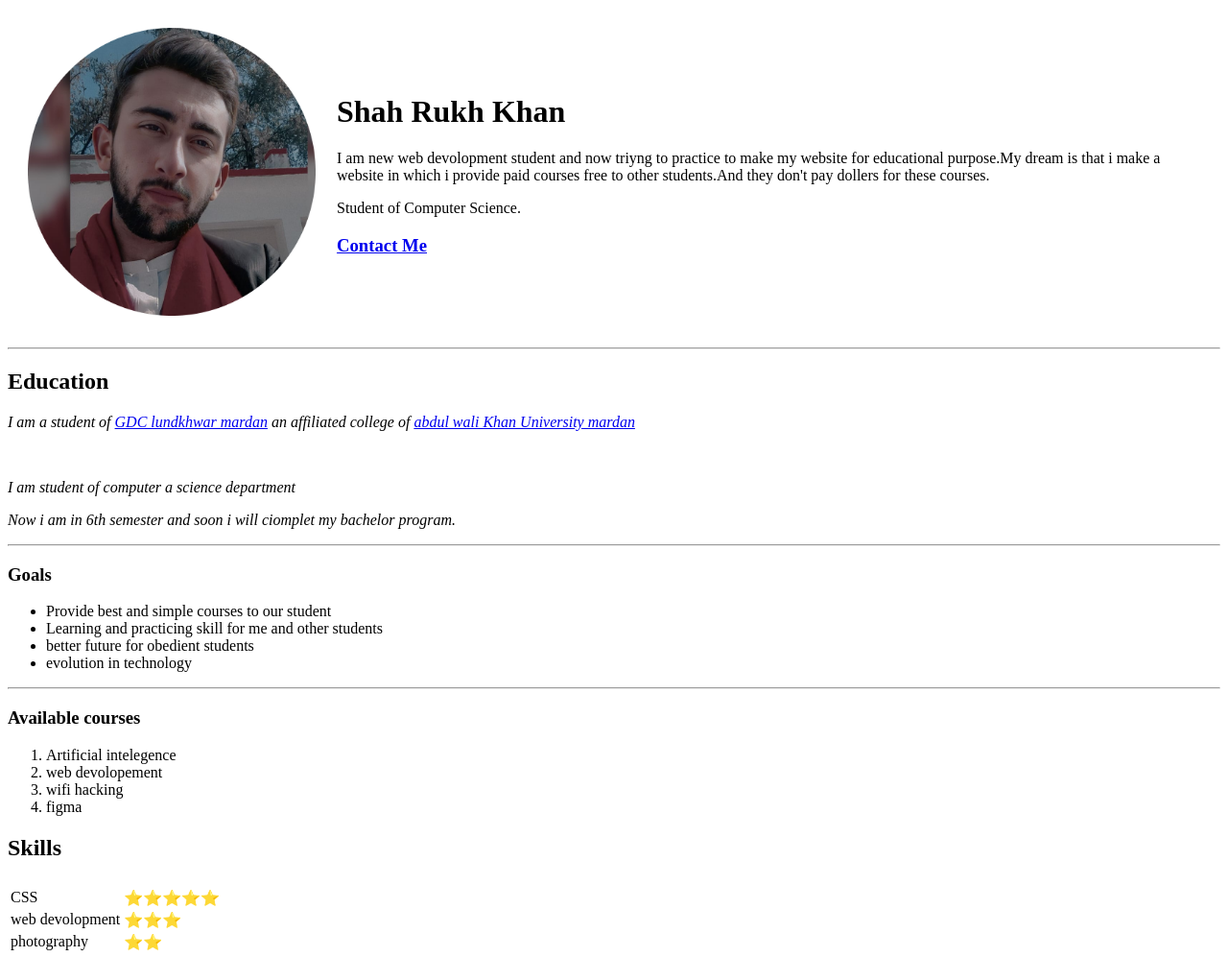
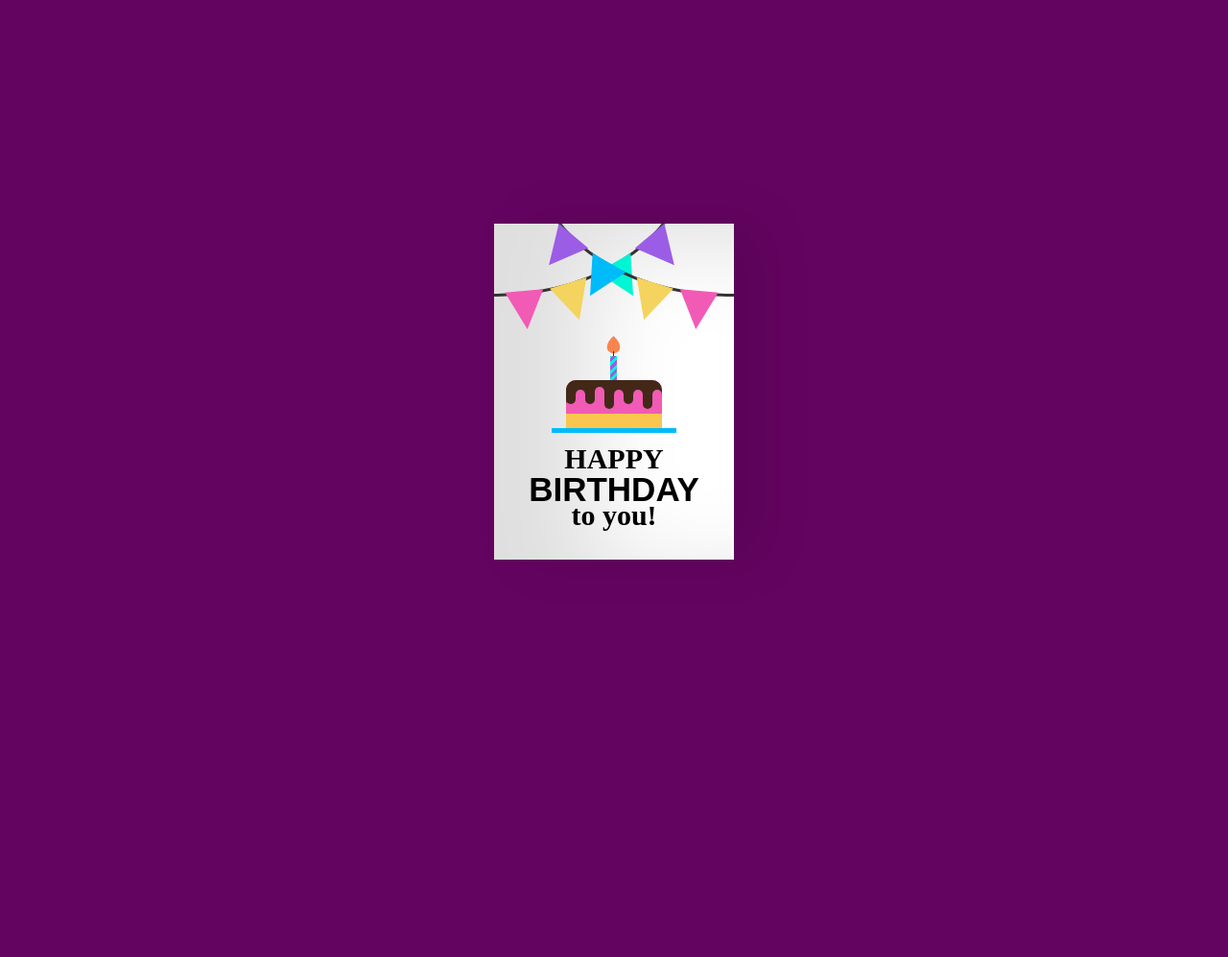
Before and after one commit to Sktechy13/rp, a plain HTML site: page index.html in a window 1280 px wide. Shown: the whole page at 96% size. After the commit the page ends 816 px from the top, so only its background shows below. Drawn offline with Linux system fonts and the light colour scheme.

Commit message:
Birthday wishes
happy birthday

```diff
--- a/index.html
+++ b/index.html
@@ -1,63 +1,44 @@
 <!DOCTYPE html>
 <html lang="en">
 <head>
-    <title>my website</title>
+    <meta charset="UTF-8">
+    <meta name="viewport" content="width=device-width, initial-scale=1.0">
+    <title>Shah Rukh</title>
+    <link rel="stylesheet" href="styles.css">
 </head>
 <body>
-    <table cellspacing="20">
-        <tr>
-            <td><img src="srk.png" height="300px"></td>
-            <td><h1>Shah Rukh Khan</h1>
-                <p>I am new web devolopment student and now triyng to practice to make my website for educational purpose.My dream is that i make a website in which i provide paid courses
-                    free to other students.And they don't pay dollers for these courses.
-                <br>
-                <p>Student of Computer Science.</p>
-            <h3><a href="contact.html">Contact Me</a></h3>
-            </td>
-        </tr>
-    </table>
-    <hr>
-    <h2>Education</h2>
-<em><p>I am a student of <a href="http://www.admission.hed.gkp.pk/college.php?college_id=69-">GDC lundkhwar mardan</a> an affiliated college of <a href="https://awkum.edu.pk/">abdul wali Khan University mardan</a></p></em><br>
-<em><p>I am student of computer a science department</p></em>
-<em><p>Now i am in 6th semester and soon i will ciomplet my bachelor program.</p></em>
-<hr>
-<H3>Goals</H3>
-<ul>
-    <li>Provide best and simple courses to our student</li>
-    <li>Learning and practicing skill for me and other students</li>
-    <li>better future for obedient students</li>
-    <li>evolution in technology</li>
-    </ul>
-<hr>
-    <h3>Available courses</h3>
-<ol>
-    <li>Artificial intelegence</li>
-    <li>web devolopement</li>
-    <li>wifi hacking</li>
-    <li>figma</li>
-</ol>
-<h2>Skills</h2>
-<table>
-    <tr>
-        <td></td>
-        <td></td>
-    </tr>
-</table>
-<table>
-    <tr>
-        <td>CSS</td>
-        <td>⭐⭐⭐⭐⭐</td>
-    </tr>
-    <tr>
-        <td>web devolopment</td>
-        <td>⭐⭐⭐</td>
-    </tr>
-    <tr>
-        <td>photography</td>
-        <td>⭐⭐</td>
-    </tr>
-
-</table>
+<div class="birthdayCard">
+    <div class="cardFront">
+      <div class="front-text">
+      <h3 class="happy">HAPPY</h3>
+      <h2 class="bday">BIRTHDAY</h2>
+      <h3 class="toyou">to you!</h3>
+      </div>
+      <div class="wrap-deco">
+    <div class="decorations"></div>
+    <div class="decorationsTwo"></div>
+      </div>
+        <div class="wrap-decoTwo">
+    <div class="decorations"></div>
+    <div class="decorationsThree"></div>
+      </div>
+      <div class="plate">
+        <div class="cake"></div>
+        <div class="flame"></div>
+      </div>
+    </div>
+      <div class="cardInside">
+         <div class="inside-text">
+      <h3 class="happy">HAPPY</h3>
+      <h2 class="bday">BIRTHDAY</h2>
+      <h3 class="toyou">to you!</h3>
+      </div>
+        <div class="wishes">
+        <p>Dear Nimra Baji,</p>
+        <p>Happy birthday!! I hope your day is filled with lots of love and laughter! May all of your birthday wishes come true.</p>
+        <p class="name">Shah Rukh Khan</p>
+        </div>
+      </div>
+    </div>
 </body>
 </html>
--- /dev/null
+++ b/styles.css
@@ -0,0 +1,236 @@
+body {
+    display: flex;
+    align-items: center;
+    justify-content: center;
+    height:100vh;
+    background-color: #640461;
+  }
+  .birthdayCard {
+    position: relative;
+    width: 250px;
+    height:350px;
+    cursor: pointer;
+    transform-style: preserve-3d;
+      transform: perspective(2500px);
+    transition: 4s;
+  }
+
+  .birthdayCard:hover {
+      transform: perspective(2500px) rotate(5deg);
+      box-shadow: inset 100px 20px 100px rgba(0,0,0,.15), 0 10px 100px rgba(0,0,0,0.3);
+  }
+
+  .birthdayCard:hover .cardFront {
+    transform: rotateY(-160deg);
+  }
+
+  .birthdayCard:hover .front-text {
+    display: none;
+  }
+
+  .birthdayCard:hover .wrap-deco {
+    display: none;
+  }
+
+  .birthdayCard:hover .wrap-decoTwo {
+    display: none;
+  }
+
+  .birthdayCard:hover .plate {
+    display: none;
+  }
+  .cardFront {
+    position: relative;
+    background-color: #fff;
+    width: 250px;
+    height:350px;
+    overflow: hidden;
+    transform-origin: left;
+    box-shadow: inset 100px 20px 100px rgba(0,0,0,.13), 30px 0 50px rgba(0,0,0,0.1);
+    transition: .4s;
+  }
+
+  .happy, .toyou {
+    position: relative;
+    font-family: didot;
+    text-align: center;
+    backface-visibility: hidden;
+    font-size: 30px;
+  }
+
+  .happy {
+    top:198px;
+  }
+
+  .toyou {
+    top:123px;
+  }
+
+  .bday {
+    position: relative;
+    font-family: arial;
+    font-size: 35px;
+    text-align: center;
+    top:163px;
+  }
+
+  .wrap-deco {
+    position: absolute;
+    top:-230px;
+    left:-200px;
+  }
+
+  .decorations {
+    position: absolute;
+    width: 400px;
+    height: 300px;
+    border: 3px solid #333;
+    border-radius: 50%;
+  }
+
+  .decorations:before, .decorations:after, .decorationsTwo:before, .decorationsTwo:after, .decorationsThree:before, .decorationsThree:after {
+    content:"";
+    position: absolute;
+    border-left: 20px solid transparent;
+    border-right: 20px solid transparent;
+    width:0;
+    height:0;
+  }
+
+  .decorations:before {
+    border-top: 40px solid #f15bb5;
+    top:297px;
+    left:210px;
+    transform: rotate(-5deg);
+  }
+
+  .decorations:after{
+    border-top: 40px solid #f4d35e;
+    top:288px;
+    left:260px;
+    transform: rotate(-17deg);
+  }
+
+  .decorationsTwo:before {
+    border-top: 40px solid #00f5d4;
+    top:268px;
+    left:315px;
+    transform: rotate(-30deg);
+  }
+
+  .decorationsTwo:after, .decorationsThree:after {
+    border-top: 40px solid #9b5de5;
+    top:238px;
+    left:355px;
+    transform: rotate(-40deg);
+  }
+
+  .wrap-decoTwo {
+    transform: scaleX(-1);
+    position: absolute;
+    top:-230px;
+    left:445px;
+  }
+
+  .decorationsThree:before {
+    border-top: 40px solid #00bbf9;
+    top:268px;
+    left:315px;
+    transform: rotate(-30deg);
+  }
+
+  .plate {
+    position: absolute;
+    width: 130px;
+    height: 5px;
+    background-color: #00bbf9;
+    left:60px;
+    top:213px;
+  }
+
+  .cake {
+    position: absolute;
+    overflow: hidden;
+    width:100px;
+    height: 50px;
+    background-color: #f15bb5;
+    border-radius: 10px 10px 0 0;
+    top:-50px;
+    left:15px;
+    box-shadow: inset 0 -15px #f9c74f, inset 0 15px #432818;
+  }
+
+  .cake:before {
+    content:"";
+    position: absolute;
+    background-color: #432818;
+    width:10px;
+    height:20px;
+    top:5px;
+    border-radius:20px;
+    box-shadow: 10px 5px #f15bb5, 20px 0px #432818, 30px 2px #f15bb5, 40px 5px #432818, 50px 5px #f15bb5, 60px 0px #432818, 70px 5px #f15bb5, 80px 5px #432818, 90px 5px #f15bb5;
+  }
+
+  .plate:before {
+    content:"";
+    position: absolute;
+    background: repeating-linear-gradient(-45deg, #9b5de5, #9b5de5 3px, #00f5d4 3px, #00f5d4 6px);
+    width:7px;
+    height: 25px;
+    top:-75px;
+    left:61px;
+  }
+
+  .plate:after {
+    content:"";
+    position: absolute;
+    width:1px;
+    height: 5px;
+    background-color: #333;
+    top:-80px;
+    left:64px;
+  }
+
+
+  .flame {
+    position: absolute;
+    background-color: #fb5607;
+    border-radius: 80% 0 55% 50% / 55% 0 80% 50%;
+    transform: rotate(-45deg);
+    width:15px;
+    height:15px;
+    opacity:0.7;
+    top:-93px;
+    left:57px;
+  }
+  .cardInside {
+    position: absolute;
+    background-color: #fff;
+    width: 250px;
+    height:350px;
+    z-index:-1;
+    left:0;
+    top:0;
+    box-shadow: inset 100px 20px 100px rgba(0,0,0,0.2);
+  }
+
+  .inside-text {
+    position: relative;
+    top:-160px;
+    transform: scale(0.7);
+  }
+
+  .wishes {
+    position: relative;
+    top:-100px;
+    margin: 25px;
+  }
+
+  p {
+    font-family: 'Brush Script MT', cursive;
+    color: #333;
+  }
+
+  .name {
+    margin-left:150px;
+  }
```
